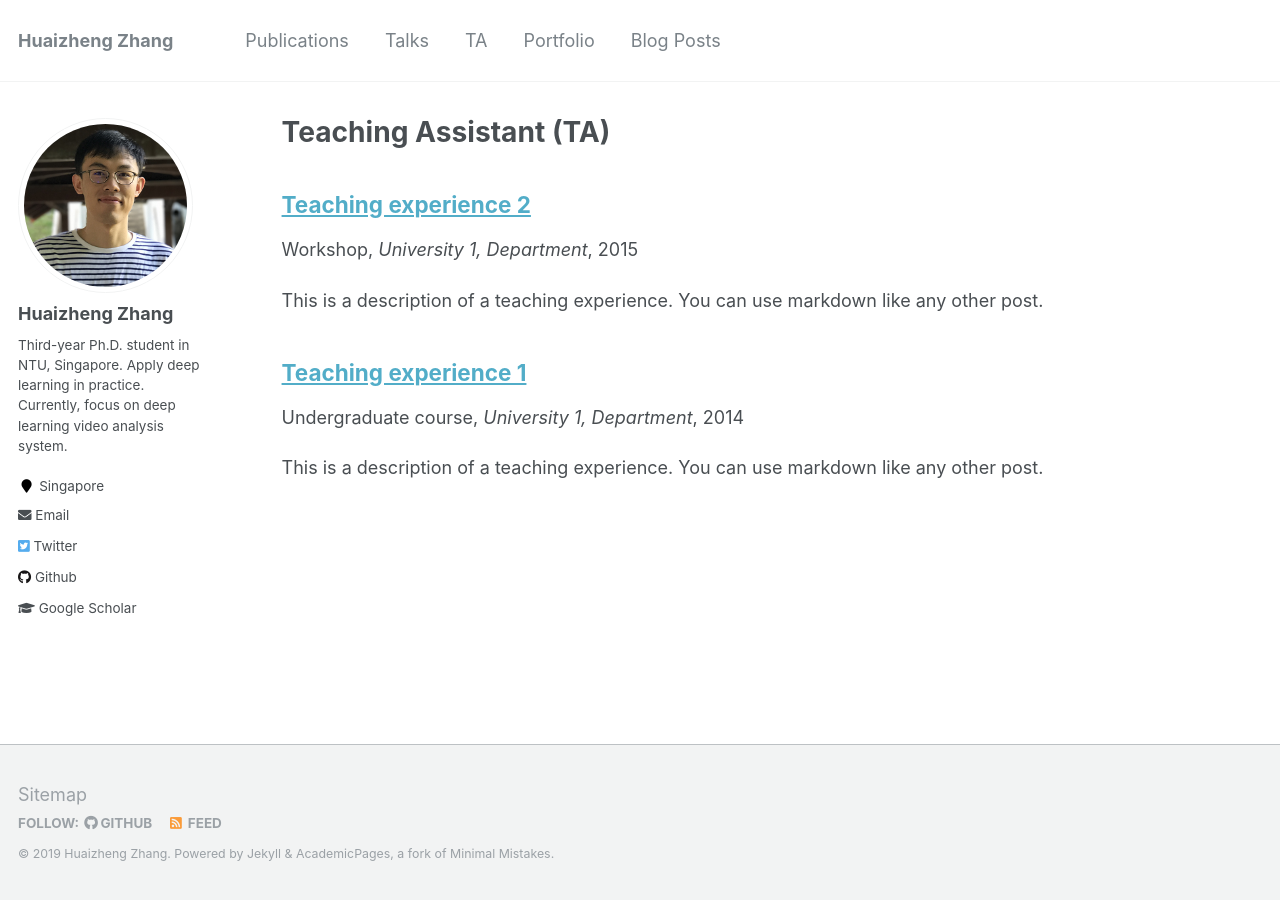
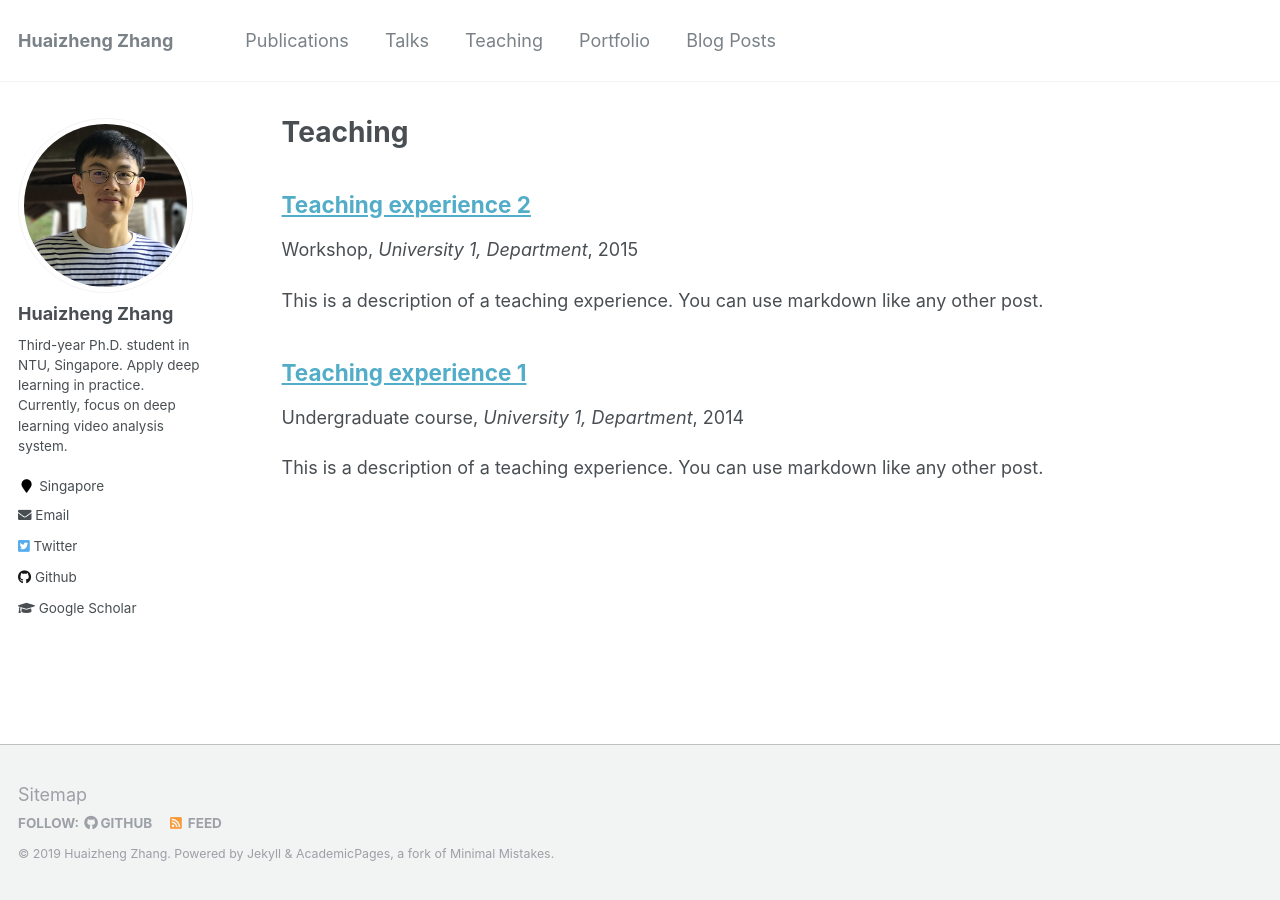
Before and after one commit to HuaizhengZhang/personal_archived, a Jekyll site: the page built from _pages/teaching.html, in a window 1280 px wide. Built offline with Jekyll 4.4.1, drawn with Linux system fonts in a browser that asks for light colours.

Commit message:
add teaching

```diff
--- a/_data/navigation.yml
+++ b/_data/navigation.yml
@@ -6,7 +6,7 @@ main:
   - title: "Talks"
     url: /talks/
 
-  - title: "TA"
+  - title: "Teaching"
     url: /teaching/
 
   - title: "Portfolio"
--- a/_pages/teaching.html
+++ b/_pages/teaching.html
@@ -1,6 +1,6 @@
 ---
 layout: archive
-title: "Teaching Assistant (TA)"
+title: "Teaching"
 permalink: /teaching/
 author_profile: true
 ---
```
